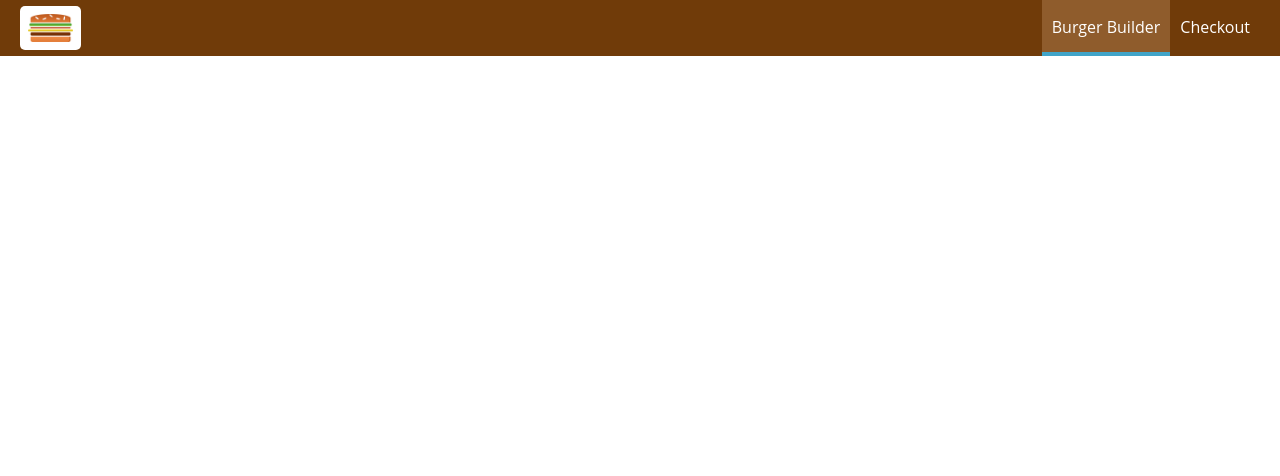
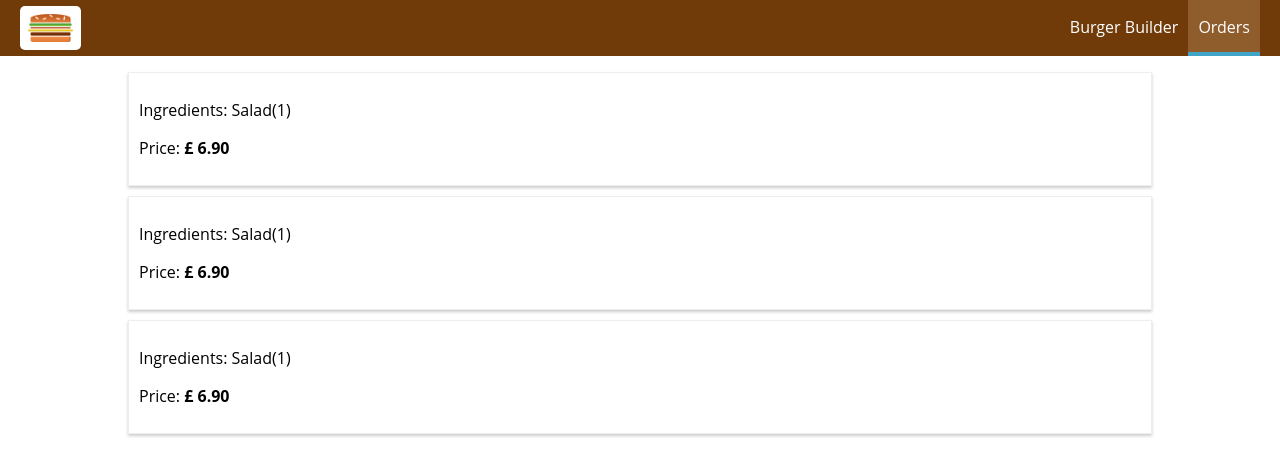
Before and after one commit to stLoiz/react-project-burger-builder-with-redux-saga, a React (Create React App) app: page /orders in a window 1280 px wide. Shown: the top 476 px of the page. Built offline with nearby package versions, Linux system fonts and the light colour scheme; the HTML template or start-up script is replaced by a standard one.

Commit message:
Set orders route and use NavLink router compomnent for the NavigationItems

```diff
--- a/src/App.js
+++ b/src/App.js
@@ -3,6 +3,7 @@ import { Route, Switch } from 'react-router-dom';
 
 import BurgerBuilder from './containers/BurgerBuilder/BurgerBuilder';
 import Checkout from './containers/Checkout/Checkout';
+import Orders from './containers/Orders/Orders';
 import Layout from './hoc/Layout/Layout';
 
 class App extends Component {
@@ -11,6 +12,7 @@ class App extends Component {
       <Layout>
         <Switch>
           <Route path="/checkout" component={Checkout} />
+          <Route path="/orders" component={Orders} />
           <Route path="/" component={BurgerBuilder} exact />
         </Switch>
       </Layout>
--- a/src/components/Navigation/NavigationItems/NavigationItem/NavigationItem.js
+++ b/src/components/Navigation/NavigationItems/NavigationItem/NavigationItem.js
@@ -1,12 +1,13 @@
 import React from 'react';
+import { NavLink } from 'react-router-dom';
 
 import classes from './NavigationItem.module.css';
 
-const navigationItem = ({ children, link, active }) => (
+const navigationItem = ({ children, link, exact }) => (
   <li className={classes.NavigationItem}>
-    <a href={link} className={active ? classes.active : null}>
+    <NavLink to={link} activeClassName={classes.active} exact={exact}>
       {children}
-    </a>
+    </NavLink>
   </li>
 );
 
--- a/src/components/Navigation/NavigationItems/NavigationItems.js
+++ b/src/components/Navigation/NavigationItems/NavigationItems.js
@@ -5,10 +5,10 @@ import NavigationItem from './NavigationItem/NavigationItem';
 
 const navigationItems = () => (
   <ul className={classes.NavigationItems}>
-    <NavigationItem link="/" active>
+    <NavigationItem link="/" exact>
       Burger Builder
     </NavigationItem>
-    <NavigationItem link="/">Checkout</NavigationItem>
+    <NavigationItem link="/orders">Orders</NavigationItem>
   </ul>
 );
 
--- /dev/null
+++ b/src/components/Order/Order.js
@@ -0,0 +1,14 @@
+import React from 'react';
+
+import classes from './Order.module.css';
+
+const order = () => (
+  <div className={classes.Order}>
+    <p>Ingredients: Salad(1) </p>
+    <p>
+      Price: <strong>£ 6.90</strong>
+    </p>
+  </div>
+);
+
+export default order;
--- /dev/null
+++ b/src/components/Order/Order.module.css
@@ -0,0 +1,8 @@
+.Order {
+  width: 80%;
+  border: 1px solid #eee;
+  box-shadow: 0 2px 3px #ccc;
+  padding: 10px;
+  margin: 10px auto;
+  box-sizing: border-box;
+}
--- /dev/null
+++ b/src/containers/Orders/Orders.js
@@ -0,0 +1,17 @@
+import React, { Component } from 'react';
+
+import Order from '../../components/Order/Order';
+
+class Orders extends Component {
+  render() {
+    return (
+      <div>
+        <Order />
+        <Order />
+        <Order />
+      </div>
+    );
+  }
+}
+
+export default Orders;
```
